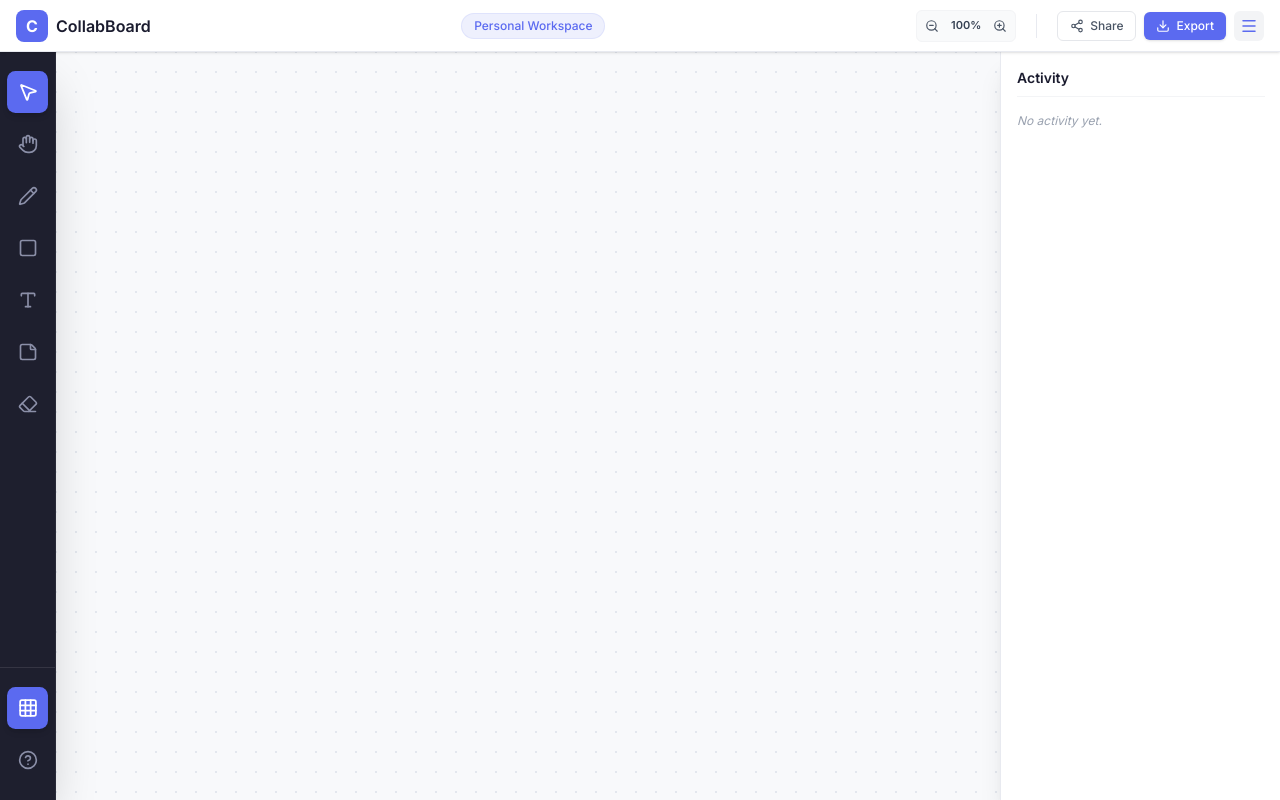
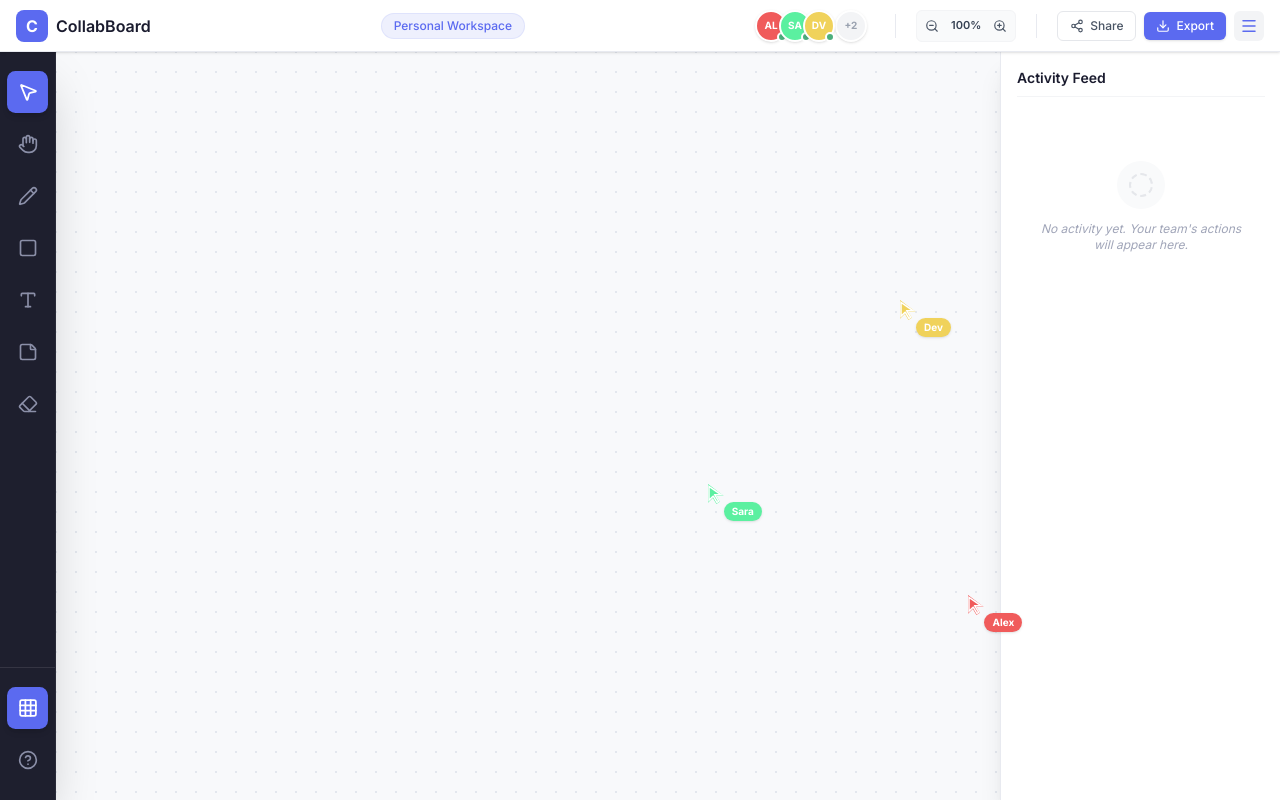
Before and after one commit to rishab11250/HackStreet-2K26, a React (Vite) app in the folder Pixel-Collab/: page / in a window 1280 px wide. Built offline with nearby package versions, Linux system fonts and the light colour scheme.

Commit message:
Implimented the Avatar row, Mock cursors, Right Panel + activity feed

```diff
--- a/Pixel-Collab/src/App.jsx
+++ b/Pixel-Collab/src/App.jsx
@@ -1,10 +1,16 @@
+import React from 'react'
 import AppLayout from './components/layout/AppLayout'
 import WhiteboardCanvas from './canvas/WhiteboardCanvas'
+import MockCursors from './components/collaboration/MockCursors'
+import { useMockCollaboration } from './hooks/useMockCollaboration'
 
 function App() {
+  useMockCollaboration();
+
   return (
     <AppLayout>
       <WhiteboardCanvas />
+      <MockCursors />
     </AppLayout>
   )
 }
--- /dev/null
+++ b/Pixel-Collab/src/components/collaboration/ActivityFeed.jsx
@@ -0,0 +1,47 @@
+import React from 'react';
+import useStore from '../../store/useStore';
+
+const ActivityFeed = () => {
+  const activityLog = useStore((state) => state.activityLog);
+
+  const formatTime = (ts) => {
+    const diff = Math.floor((Date.now() - ts) / 1000);
+    if (diff < 60) return 'just now';
+    if (diff < 3600) return `${Math.floor(diff / 60)}m ago`;
+    return `${Math.floor(diff / 3600)}h ago`;
+  };
+
+  return (
+    <div className="flex flex-col gap-4 overflow-y-auto max-h-full pb-8 scrollbar-hide">
+      {activityLog.length === 0 ? (
+        <div className="flex flex-col items-center justify-center py-12 text-center px-4">
+          <div className="w-12 h-12 bg-gray-50 rounded-full flex items-center justify-center mb-3">
+            <div className="w-6 h-6 border-2 border-dashed border-gray-200 rounded-full" />
+          </div>
+          <p className="text-xs text-[var(--color-text-muted)] italic">No activity yet. Your team's actions will appear here.</p>
+        </div>
+      ) : (
+        activityLog.map((event) => (
+          <div key={event.id} className="flex gap-3 animate-in slide-in-from-right-2 duration-300">
+            <div
+              className="w-6 h-6 rounded-full flex-shrink-0 flex items-center justify-center text-[9px] font-bold text-white shadow-sm"
+              style={{ backgroundColor: event.userColor }}
+            >
+              {event.userName.substring(0, 1)}
+            </div>
+            <div className="flex flex-col min-w-0">
+              <div className="text-[11px] leading-tight text-[var(--color-text-primary)]">
+                <span className="font-semibold">{event.userName}</span> {event.action}
+              </div>
+              <div className="text-[9px] text-[var(--color-text-muted)] mt-1">
+                {formatTime(event.timestamp)}
+              </div>
+            </div>
+          </div>
+        ))
+      )}
+    </div>
+  );
+};
+
+export default ActivityFeed;
--- /dev/null
+++ b/Pixel-Collab/src/components/collaboration/AvatarRow.jsx
@@ -0,0 +1,35 @@
+import React from 'react';
+import useStore from '../../store/useStore';
+
+const AvatarRow = () => {
+  const mockUsers = useStore((state) => state.mockUsers);
+
+  return (
+    <div className="flex items-center -space-x-2 mr-2">
+      {mockUsers.map((user) => (
+        <div
+          key={user.id}
+          className="relative group cursor-help"
+        >
+          <div
+            className="w-8 h-8 rounded-full border-2 border-white flex items-center justify-center text-[10px] font-bold text-white shadow-sm transition-all duration-200 hover:scale-110 hover:z-10"
+            style={{ backgroundColor: user.color }}
+          >
+            {user.initials}
+          </div>
+          <div className="absolute bottom-0 right-0 w-2.5 h-2.5 bg-[#4CAF7D] border-2 border-white rounded-full" />
+
+          {/* Tooltip */}
+          <div className="absolute top-full left-1/2 -translate-x-1/2 mt-2 px-2 py-1 bg-gray-800 text-white text-[10px] rounded pointer-events-none opacity-0 group-hover:opacity-100 transition-opacity whitespace-nowrap z-50">
+            {user.name} (Online)
+          </div>
+        </div>
+      ))}
+      <div className="w-8 h-8 rounded-full border-2 border-white bg-gray-100 flex items-center justify-center text-[10px] font-bold text-gray-400 hover:bg-gray-200 cursor-pointer transition-colors shadow-sm ml-2">
+        +2
+      </div>
+    </div>
+  );
+};
+
+export default AvatarRow;
--- /dev/null
+++ b/Pixel-Collab/src/components/collaboration/MockCursors.jsx
@@ -0,0 +1,37 @@
+import React from 'react';
+import useStore from '../../store/useStore';
+
+const MockCursors = () => {
+  const mockUsers = useStore((state) => state.mockUsers);
+
+  return (
+    <div className="fixed inset-0 pointer-events-none z-[999] overflow-hidden">
+      {mockUsers.map((user) => (
+        <div
+          key={user.id}
+          className="absolute transition-all duration-1000 cubic-bezier(0.25, 0.46, 0.45, 0.94)"
+          style={{
+            left: user.cursor.x,
+            top: user.cursor.y,
+          }}
+        >
+          {/* Cursor Arrow */}
+          <svg width="16" height="20" viewBox="0 0 16 20" fill="none" xmlns="http://www.w3.org/2000/svg">
+            <path d="M0 0V18.75L4.85 13.9L8.45 19.9L11.85 17.85L8.25 11.85H15.65L0 0Z" fill={user.color} />
+            <path d="M1 2.45V16.3L4.85 12.45L5.35 12.35L8.95 18.35L10.7 17.3L7.1 11.3L6.9 10.85H13.2L1 2.45Z" stroke="white" strokeWidth="1.5" />
+          </svg>
+
+          {/* Name Label */}
+          <div
+            className="ml-4 px-2 py-0.5 rounded-full text-[10px] font-bold text-white whitespace-nowrap shadow-sm translate-y-[-2px]"
+            style={{ backgroundColor: user.color }}
+          >
+            {user.name}
+          </div>
+        </div>
+      ))}
+    </div>
+  );
+};
+
+export default MockCursors;
--- a/Pixel-Collab/src/components/layout/AppLayout.jsx
+++ b/Pixel-Collab/src/components/layout/AppLayout.jsx
@@ -1,7 +1,9 @@
+import React from 'react';
 import useStore from '../../store/useStore';
 import TopBar from './TopBar';
 import LeftToolbar from '../toolbar/LeftToolbar';
 import BottomOptions from '../toolbar/BottomOptions';
+import ActivityFeed from '../collaboration/ActivityFeed';
 
 const AppLayout = ({ children }) => {
   const showActivityFeed = useStore((state) => state.showActivityFeed);
@@ -17,15 +19,17 @@ const AppLayout = ({ children }) => {
           <BottomOptions />
         </main>
 
-        {/* Right Panel (Toggled by Member B Hour 3) */}
+        {/* Right Panel */}
         <div
           className={`h-full bg-white border-l border-[var(--color-border)] transition-all duration-300 ease-in-out overflow-hidden shadow-xl z-20 ${
             showActivityFeed ? 'w-[280px]' : 'w-0 border-l-0'
           }`}
         >
           <div className="w-[280px] p-4 h-full flex flex-col">
-            <h2 className="text-sm font-semibold text-[var(--color-text-primary)] mb-4 border-b border-gray-100 pb-2">Activity</h2>
-            <div className="text-xs text-gray-400 italic">No activity yet.</div>
+            <h2 className="text-sm font-semibold text-[var(--color-text-primary)] mb-4 border-b border-gray-100 pb-2">Activity Feed</h2>
+            <div className="flex-1 overflow-hidden">
+              <ActivityFeed />
+            </div>
           </div>
         </div>
       </div>
--- a/Pixel-Collab/src/components/layout/TopBar.jsx
+++ b/Pixel-Collab/src/components/layout/TopBar.jsx
@@ -1,5 +1,6 @@
 import { Share2, Download, ZoomIn, ZoomOut, Menu } from 'lucide-react';
 import useStore from '../../store/useStore';
+import AvatarRow from '../collaboration/AvatarRow';
 
 const TopBar = () => {
   const {
@@ -29,6 +30,10 @@ const TopBar = () => {
 
       {/* Right section: Controls */}
       <div className="flex items-center gap-2 sm:gap-4">
+        <AvatarRow />
+
+        <div className="h-6 w-[1px] bg-[var(--color-border)] mx-1 hidden sm:block" />
+
         {/* Zoom Controls */}
         <div className="flex items-center gap-1 bg-gray-50 p-1 rounded-md border border-gray-100">
           <button onClick={zoomOut} className="p-1 hover:bg-white rounded transition-colors text-gray-600">
--- /dev/null
+++ b/Pixel-Collab/src/hooks/useMockCollaboration.js
@@ -0,0 +1,57 @@
+import { useEffect } from 'react';
+import useStore from '../store/useStore';
+
+const MOCK_ACTIONS = [
+  'added a sticky note',
+  'drew a shape',
+  'moved an element',
+  'added text',
+  'drew a freehand path',
+  'updated styles',
+  'duplicated selection',
+];
+
+export const useMockCollaboration = () => {
+  const { mockUsers, updateMockCursor, addActivityEvent } = useStore();
+
+  useEffect(() => {
+    // Cursor movement timers
+    const timers = mockUsers.map((user, idx) => {
+      const interval = 900 + (idx * 200); // 900ms, 1100ms, 1300ms
+
+      return setInterval(() => {
+        // 30% chance to stay in place (simulate reading)
+        if (Math.random() < 0.3) return;
+
+        const canvasWidth = window.innerWidth - 56;
+        const canvasHeight = window.innerHeight - 52;
+
+        const newPos = {
+          x: 100 + Math.random() * (canvasWidth - 200),
+          y: 100 + Math.random() * (canvasHeight - 200)
+        };
+
+        updateMockCursor(user.id, newPos);
+      }, interval);
+    });
+
+    // Activity event timer
+    const activityTimer = setInterval(() => {
+      const randomUser = mockUsers[Math.floor(Math.random() * mockUsers.length)];
+      const randomAction = MOCK_ACTIONS[Math.floor(Math.random() * MOCK_ACTIONS.length)];
+
+      addActivityEvent({
+        userId: randomUser.id,
+        userName: randomUser.name,
+        userColor: randomUser.color,
+        action: randomAction,
+        timestamp: Date.now()
+      });
+    }, 12000); // Every 12 seconds
+
+    return () => {
+      timers.forEach(t => clearInterval(t));
+      clearInterval(activityTimer);
+    };
+  }, [mockUsers, updateMockCursor, addActivityEvent]);
+};
```
